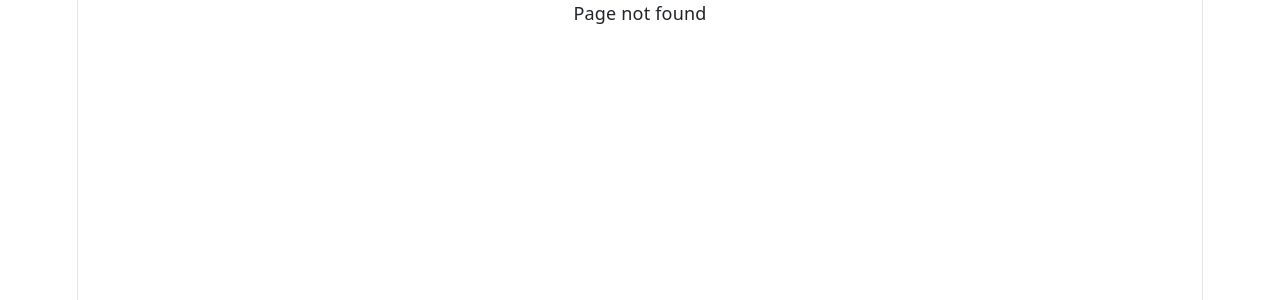
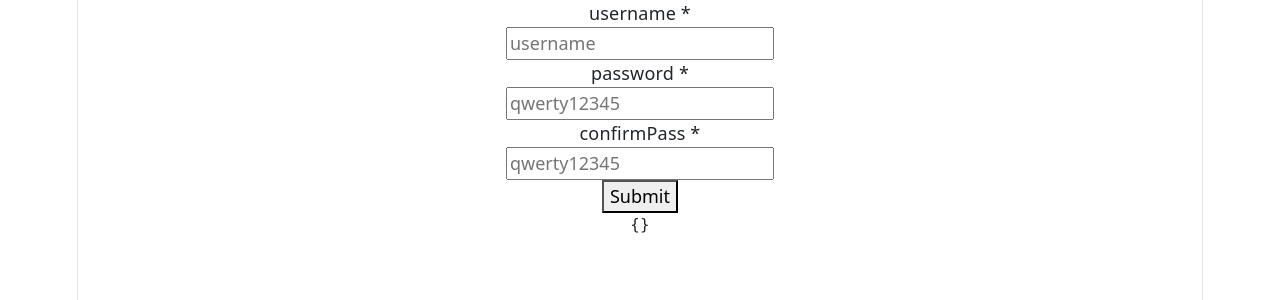
Before and after one commit to nightguard322/frontend-project-12, a React app in the folder frontend/: page /register in a window 1280 px wide. Before the commit this address had no page. Shown: the top 300 px of the page. Built offline with nearby package versions, Linux system fonts and the light colour scheme; the HTML template or start-up script is replaced by a standard one.

Commit message:
done w register and login

```diff
--- a/frontend/src/App.jsx
+++ b/frontend/src/App.jsx
@@ -7,7 +7,7 @@ import Login from './features/auth/Components/Login.jsx'
 import ProtectedRoute from './routes/ProtectedRoute.jsx'
 import NotFound from './routes/NotFound.jsx'
 import MainPage from './pages/MainPage.jsx'
-import { MantineProvider } from '@mantine/core';
+import { RegisterPage } from './features/auth/Components/RegisterPage.jsx';
 
 function App() {
   return (
@@ -20,6 +20,7 @@ function App() {
             }>
             </Route>
           <Route path='/login' element={<Login/>}/>
+          <Route path='/register' element={ <RegisterPage/> }></Route>
           <Route path='*' element={<NotFound/>}/>
         </Routes>
       </BrowserRouter>
--- a/frontend/src/config/api.jsx
+++ b/frontend/src/config/api.jsx
@@ -1,16 +1,17 @@
-const BASEURL = 'http://0.0.0.0:5001'
+const BASEURL = ''
 const ENDPOINTS = {
-        addUser: () => `${BASEURL}/api/v1/signup`,
-        addCredentials: () => `${BASEURL}/api/v1/login`,
-        getChannels: () => `${BASEURL}/api/v1/channels`,
-        addChannel: () => `${BASEURL}/api/v1/channels`,
-        updateChannel: id => `${BASEURL}/api/v1/channels/${id}`,
-        removeChannel: id => `${BASEURL}/api/v1/channels/${id}`,
-        getMessages: () =>`${BASEURL}/api/v1/messages`,
-        addMessage: () =>`${BASEURL}/api/v1/messages`,
+        addUser: () => `/api/v1/signup`,
+        addCredentials: () => `/api/v1/login`,
+        getChannels: () => `/api/v1/channels`,
+        addChannel: () => `/api/v1/channels`,
+        updateChannel: id => `/api/v1/channels/${id}`,
+        removeChannel: id => `/api/v1/channels/${id}`,
+        getMessages: () =>`/api/v1/messages`,
+        addMessage: () =>`/api/v1/messages`,
     }
 
 export default (routeName, ...args) => {
     const routeFn = ENDPOINTS[routeName]
+    console.log('route fn', routeFn, 'name', routeName)
     return routeFn(...args)
 }
--- a/frontend/src/features/auth/Components/Login.jsx
+++ b/frontend/src/features/auth/Components/Login.jsx
@@ -13,7 +13,7 @@ export default function LoginPage() {
             mode: 'uncontrolled',
             onSubmitPreventDefault: 'always',
             initialValues: {
-            name: '',
+            email: '',
             password: '',
         },
 
@@ -32,7 +32,8 @@ export default function LoginPage() {
             },
             onError: (error) => {
                 const message = error.response?.data?.message | 'Неверный логин или пароль'
-                form.setFieldError(password, message)
+                form.setFieldError('password', message)
+                console.log(error)
             }
         })
 
--- a/frontend/src/features/auth/Components/Register.jsx
+++ b/frontend/src/features/auth/Components/RegisterPage.jsx
@@ -1,10 +1,10 @@
-import { Button, Group, TextInput } from '@mantie/core';
-import { useForm } from '@mantie/form'
+import { Button, Group, TextInput } from '@mantine/core';
+import { useForm } from '@mantine/form'
 import { useRegister } from '../../chat/hooks/useRegister';
 import { useNavigate } from 'react-router-dom'
 import { useAuthStore } from '../useAuthStore';
 
-export const Register = () => {
+export const RegisterPage = () => {
     const navigate = useNavigate()
     const registerMutation = useRegister()
     const setCredentials = useAuthStore((state) => state.setCredentials)
@@ -13,14 +13,14 @@ export const Register = () => {
         mode: 'uncontrolled',
         onSubmitPreventDefault: 'always',
         initialValues: {
-            name: '',
+            username: '',
             password: '',
             confirmPass: ''
         },
 
         validate: {
-            name: (value) => (
-                /^.+$/.test(value) && value.length > 2
+            username: (value) => (
+                ((/^.+$/.test(value)) && (value.length > 2))
                 ? null
                 : 'Invalid name'
             ),
@@ -32,20 +32,20 @@ export const Register = () => {
             confirmPass: (value, values) => (
                 value === values.password
                 ? null
-                : 'Пароли не совпадают'
+                : `value: ${value}, password: ${values.password}`
             )
         },
     });
 
     const handleSubmit = (formData) => {
         registerMutation.mutate(formData, {
-            onSuccess: () => {
-                setCredentials(formData)
+            onSuccess: (data) => {
+                setCredentials(data)
                 navigate('/')
             },
             onError: (error) => {
                 const message = error.response?.data?.message || 'Что то пошло не так'
-                form.setFieldError(confirmPass, message)
+                form.setFieldError(submitPass, message)
             }
         }
 
@@ -53,13 +53,14 @@ export const Register = () => {
     }
 
     return (
-        <form onSubmit={form.onSubmit((values) => handleSubmit(values))}>
+        <div>
+        <form onSubmit={form.onSubmit(handleSubmit)}>
             <TextInput
                 withAsterisk
-                label="Email"
-                placeholder="your@email.com"
-                key={form.key('email')}
-                {...form.getInputProps('email')}
+                label="username"
+                placeholder="username"
+                key={form.key('username')}
+                {...form.getInputProps('username')}
             />
             <TextInput
                 withAsterisk
@@ -70,14 +71,16 @@ export const Register = () => {
             />
             <TextInput
                 withAsterisk
-                label="submitPass"
+                label="confirmPass"
                 placeholder="qwerty12345"
-                key={form.key('submitPass')}
-                {...form.getInputProps('submitPass')}
+                key={form.key('confirmPass')}
+                {...form.getInputProps('confirmPass')}
             />
             <Group justify="flex-end" mt="md">
                 <Button type="submit">Submit</Button>
             </Group>
         </form>
+                    <pre>{JSON.stringify(form.errors, null, 2)}</pre>
+        </div>
     )
 }
--- a/frontend/src/features/auth/hooks/useLogin.jsx
+++ b/frontend/src/features/auth/hooks/useLogin.jsx
@@ -5,7 +5,7 @@ import getRoute from '../../../config/api'
 export const useLogin = () => {
     return useMutation({
         mutationFn: async (userData) => {
-            const { data } = await axios.post(getRoute('/api/v1/login'), userData)
+            const { data } = await axios.post(getRoute('addCredentials'), userData)
             return data;
         },
     });
--- a/frontend/src/features/chat/hooks/useRegister.jsx
+++ b/frontend/src/features/chat/hooks/useRegister.jsx
@@ -5,7 +5,7 @@ import getRoutes from '/src/config/api'
 export const useRegister = () => {
     return useMutation({
         mutationFn: async (formData) => {
-            const { data } = axios.post(getRoutes('/api/v1/signup'), formData)
+            const { data } = await axios.post(getRoutes('addUser'), formData)
             return data
         }
     })
--- a/frontend/vite.config.js
+++ b/frontend/vite.config.js
@@ -11,8 +11,12 @@ export default defineConfig({
   server: {
     proxy: {
       "/api": {
-        target: "http://127.0.0.1:9966"
+        target: "http://0.0.0.0:5001",
+        changeOrigin: true,
+        secure: false
       },
     }
   }
 })
+
+//http://0.0.0.0:5001/api/v1/login
```
